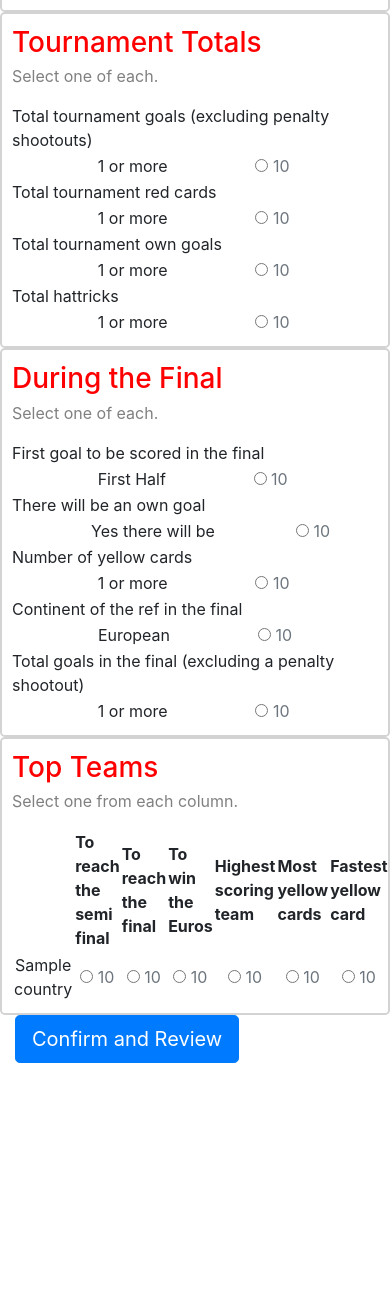
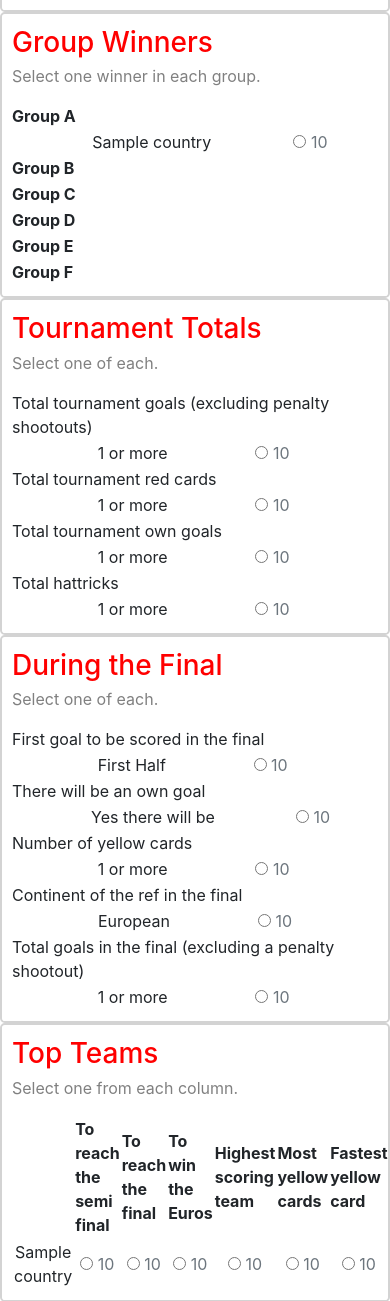
Before and after one commit to dansarno/the-football-game-website, a Django app: template gamesite/enter/templates/enter/group_matches.html in a window 390 px wide; the page is wider, and only the part inside the window is pictured. Shown: the part 199-1500 px from the top of that part. Before the commit the page ends 1262 px from the top of that part, so only its background shows below. Run offline with Django 3.2, Linux system fonts and the light colour scheme; tables that the repository leaves empty hold one stand-in row (values such as "Sample post"); the template is opened without the code that fills it: values that come from a table or form of the project are taken from there, most other values are stand-ins (such as "Sample title", 1, 10 or a date in 2020); parts of the project's set-up code (start-up, migrations or seed data) failed here and were passed over.

Commit message:
Added group winners section to form and tested

```diff
--- a/gamesite/enter/forms.py
+++ b/gamesite/enter/forms.py
@@ -3,7 +3,7 @@
     TournamentOwnGoalsOutcome, TournamentHattricksOutcome, TournamentRedCardsOutcome, FinalBetGroup, \
     FinalFirstGoalOutcome, FinalRefContinentOutcome, FinalGoalsOutcome, FinalYellowCardsOutcome, FinalOwnGoalOutcome, \
     BestTeamsSuccessBetGroup, ToReachSemiFinalOutcome, ToReachFinalOutcome, ToWinOutcome, HighestScoringTeamOutcome, \
-    MostYellowCardsOutcome, FastestYellowCardsOutcome, FastestGoalOutcome
+    MostYellowCardsOutcome, FastestYellowCardsOutcome, FastestGoalOutcome, GroupWinnerOutcome
 
 group_matches = GroupMatch.objects.all().order_by('ko_time')
 
@@ -51,57 +51,84 @@
                                   widget=forms.RadioSelect,
                                   label=group_matches[8])
     match10 = NameModelChoiceField(queryset=group_matches[9].groupmatchoutcome_set.all().order_by('-outcome'),
-                                  required=True,
-                                  widget=forms.RadioSelect,
-                                  label=group_matches[9])
+                                   required=True,
+                                   widget=forms.RadioSelect,
+                                   label=group_matches[9])
     match11 = NameModelChoiceField(queryset=group_matches[10].groupmatchoutcome_set.all().order_by('-outcome'),
-                                  required=True,
-                                  widget=forms.RadioSelect,
-                                  label=group_matches[10])
+                                   required=True,
+                                   widget=forms.RadioSelect,
+                                   label=group_matches[10])
     match12 = NameModelChoiceField(queryset=group_matches[11].groupmatchoutcome_set.all().order_by('-outcome'),
-                                  required=True,
-                                  widget=forms.RadioSelect,
-                                  label=group_matches[11])
+                                   required=True,
+                                   widget=forms.RadioSelect,
+                                   label=group_matches[11])
     match13 = NameModelChoiceField(queryset=group_matches[12].groupmatchoutcome_set.all().order_by('-outcome'),
-                                  required=True,
-                                  widget=forms.RadioSelect,
-                                  label=group_matches[12])
+                                   required=True,
+                                   widget=forms.RadioSelect,
+                                   label=group_matches[12])
     match14 = NameModelChoiceField(queryset=group_matches[13].groupmatchoutcome_set.all().order_by('-outcome'),
-                                  required=True,
-                                  widget=forms.RadioSelect,
-                                  label=group_matches[13])
+                                   required=True,
+                                   widget=forms.RadioSelect,
+                                   label=group_matches[13])
     match15 = NameModelChoiceField(queryset=group_matches[14].groupmatchoutcome_set.all().order_by('-outcome'),
-                                  required=True,
-                                  widget=forms.RadioSelect,
-                                  label=group_matches[14])
+                                   required=True,
+                                   widget=forms.RadioSelect,
+                                   label=group_matches[14])
     match16 = NameModelChoiceField(queryset=group_matches[15].groupmatchoutcome_set.all().order_by('-outcome'),
-                                  required=True,
-                                  widget=forms.RadioSelect,
-                                  label=group_matches[15])
+                                   required=True,
+                                   widget=forms.RadioSelect,
+                                   label=group_matches[15])
     match17 = NameModelChoiceField(queryset=group_matches[16].groupmatchoutcome_set.all().order_by('-outcome'),
-                                  required=True,
-                                  widget=forms.RadioSelect,
-                                  label=group_matches[16])
+                                   required=True,
+                                   widget=forms.RadioSelect,
+                                   label=group_matches[16])
     match18 = NameModelChoiceField(queryset=group_matches[17].groupmatchoutcome_set.all().order_by('-outcome'),
-                                  required=True,
-                                  widget=forms.RadioSelect,
-                                  label=group_matches[17])
+                                   required=True,
+                                   widget=forms.RadioSelect,
+                                   label=group_matches[17])
     match19 = NameModelChoiceField(queryset=group_matches[18].groupmatchoutcome_set.all().order_by('-outcome'),
-                                  required=True,
-                                  widget=forms.RadioSelect,
-                                  label=group_matches[18])
+                                   required=True,
+                                   widget=forms.RadioSelect,
+                                   label=group_matches[18])
     match20 = NameModelChoiceField(queryset=group_matches[19].groupmatchoutcome_set.all().order_by('-outcome'),
-                                  required=True,
-                                  widget=forms.RadioSelect,
-                                  label=group_matches[19])
+                                   required=True,
+                                   widget=forms.RadioSelect,
+                                   label=group_matches[19])
     match21 = NameModelChoiceField(queryset=group_matches[20].groupmatchoutcome_set.all().order_by('-outcome'),
-                                  required=True,
-                                  widget=forms.RadioSelect,
-                                  label=group_matches[20])
+                                   required=True,
+                                   widget=forms.RadioSelect,
+                                   label=group_matches[20])
     match22 = NameModelChoiceField(queryset=group_matches[21].groupmatchoutcome_set.all().order_by('-outcome'),
-                                  required=True,
-                                  widget=forms.RadioSelect,
-                                  label=group_matches[21])
+                                   required=True,
+                                   widget=forms.RadioSelect,
+                                   label=group_matches[21])
+
+
+class GroupWinnerOutcomeForm(forms.Form):
+    group_a_winner_bet = NameModelChoiceField(queryset=GroupWinnerOutcome.objects.filter(group__name='A'),
+                                              required=True,
+                                              widget=forms.RadioSelect,
+                                              label="Group A")
+    group_b_winner_bet = NameModelChoiceField(queryset=GroupWinnerOutcome.objects.filter(group__name='B'),
+                                              required=True,
+                                              widget=forms.RadioSelect,
+                                              label="Group B")
+    group_c_winner_bet = NameModelChoiceField(queryset=GroupWinnerOutcome.objects.filter(group__name='C'),
+                                              required=True,
+                                              widget=forms.RadioSelect,
+                                              label="Group C")
+    group_d_winner_bet = NameModelChoiceField(queryset=GroupWinnerOutcome.objects.filter(group__name='D'),
+                                              required=True,
+                                              widget=forms.RadioSelect,
+                                              label="Group D")
+    group_e_winner_bet = NameModelChoiceField(queryset=GroupWinnerOutcome.objects.filter(group__name='E'),
+                                              required=True,
+                                              widget=forms.RadioSelect,
+                                              label="Group E")
+    group_f_winner_bet = NameModelChoiceField(queryset=GroupWinnerOutcome.objects.filter(group__name='F'),
+                                              required=True,
+                                              widget=forms.RadioSelect,
+                                              label="Group F")
 
 
 class TournamentBetGroupForm(forms.ModelForm):
--- a/gamesite/enter/models.py
+++ b/gamesite/enter/models.py
@@ -98,7 +98,7 @@
     winning_amount = models.IntegerField()
 
     def __str__(self):
-        return f"Group {self.group.name}, {self.team.name}, {self.winning_amount}"
+        return f"Group {self.group.name}, {self.team.country.name} = {self.winning_amount}"
 
 
 class GroupWinnerBet(models.Model):
@@ -106,7 +106,7 @@
     entry = models.ForeignKey(Entry, on_delete=models.CASCADE)
 
     def __str__(self):
-        return f"Group {self.bet.group.name}, {self.bet.team.name}"
+        return f"Group {self.bet.group.name}, {self.bet.team.country.name} by {self.entry.profile.user.username}"
 
 
 class TopGoalScoringGroupOutcome(models.Model):
--- a/gamesite/enter/templates/enter/index.html
+++ b/gamesite/enter/templates/enter/index.html
@@ -29,6 +29,36 @@
         </tr>
         {% endfor %}
       </table>
+    </div>
+
+    <div class="form_section col-md-6 col-lg-3 rounded-lg" id="group_winners-bets">
+      <h3>Group Winners</h3>
+      <p class="help_text">Select one winner in each group.</p>
+      {% for field in group_winner_bets_form %}
+        <b>{{ field.label }}</b>
+      <table>
+      <tr>
+      <td class="pt-0 pb-0">
+          <table>
+                {% for choice in field.field.queryset %}
+                  <tr>
+                    <td class="pt-0 pb-0">{{ choice.team.country.name }}</td>
+                  </tr>
+                {% endfor %}
+          </table>
+      </td>
+      <td>
+          <table>
+                {% for radio in field %}
+                  <tr>
+                    <td class="match_radio text-muted">{{ radio }}</td>
+                  </tr>
+                {% endfor %}
+          </table>
+      </td>
+      </tr>
+      </table>
+      {% endfor %}
     </div>
 
     <div class="form_section col-md-6 col-lg-3 rounded-lg" id="tournament-bets">
```
Also changed, not shown: gamesite/enter/admin.py (+12 -1 lines), gamesite/enter/views.py (+23 -6 lines).
